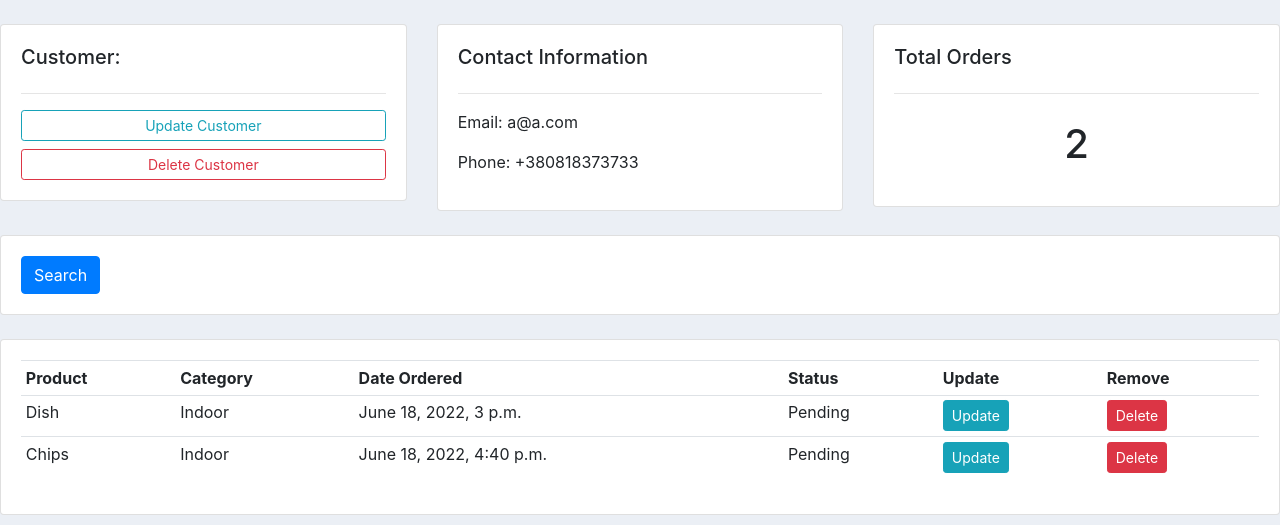
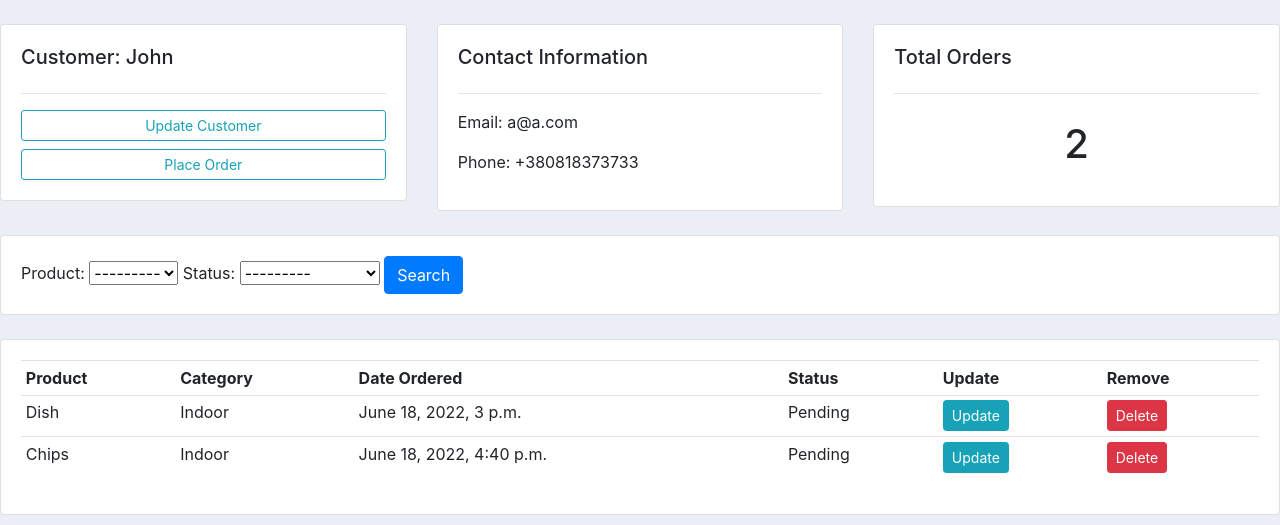
Before and after one commit to Petru4o/CRM, a Django app: page /customer/1/ in a window 1280 px wide. Shown: the part 56-581 px from the top of the page. Run offline with Django 4.2, Linux system fonts and the light colour scheme; data comes from the database, SQL or seed files in the repository; both versions use the stored data as it was after the commit; some libraries are stand-ins or nearby versions.

Commit message:
Creating filter functionality for orders for each customer

```diff
--- /dev/null
+++ b/accounts/filter.py
@@ -0,0 +1,12 @@
+import django_filters
+
+
+from .models import *
+
+
+class OrderFilter(django_filters.FilterSet):
+
+    class Meta:
+        model = Order
+        fields = '__all__'
+        exclude = ['customer', 'date_created']
--- a/accounts/urls.py
+++ b/accounts/urls.py
@@ -6,7 +6,7 @@ urlpatterns = [
     path('products/', views.products, name='products'),
     path('customer/<str:pk_test>/', views.customer, name='customer'),
 
-    path('create_order/', views.createOrder, name='create_order'),
+    path('create_order/<str:pk>', views.createOrder, name='create_order'),
     path('update_order/<str:pk>/', views.updateUpdate, name='update_order'),
     path('delete_order/<str:pk>/', views.deleteOrder, name='delete_order'),
 ]
--- a/accounts/views.py
+++ b/accounts/views.py
@@ -1,7 +1,9 @@
 from django.shortcuts import render, redirect
+from django.forms import inlineformset_factory
 
 from .models import Product, Customer, Order
 from .forms import OrderForm
+from .filter import OrderFilter
 
 
 def home(request):
@@ -32,22 +34,35 @@ def products(request):
 
 def customer(request, pk_test):
     customer = Customer.objects.get(id=pk_test)
+
     orders = customer.order_set.all()
     order_count = orders.count()
 
-    context = {'customer': customer, 'orders': orders, 'orders_count': order_count}
+    myFilter = OrderFilter(request.GET, queryset=orders)
+    orders = myFilter.qs
+
+    context = {
+        'customer': customer,
+        'orders': orders,
+        'orders_count': order_count,
+        'myFilter': myFilter
+    }
     return render(request, 'accounts/customer.html', context)
 
 
-def createOrder(request):
-    form = OrderForm()
+def createOrder(request, pk):
+    OrderFormSet = inlineformset_factory(Customer, Order, fields=('product', 'status'), extra=3)
+    customer = Customer.objects.get(id=pk)
+    # form = OrderForm(initial={'customer': customer})
+    formset = OrderFormSet(queryset=Order.objects.none(), instance=customer)
     if request.method == 'POST':
-        form = OrderForm(request.POST)
-        if form.is_valid():
-            form.save()
+        # form = OrderForm(request.POST)
+        formset = OrderFormSet(request.POST, instance=customer)
+        if formset.is_valid():
+            formset.save()
             return redirect('/')
 
-    context = {'form': form}
+    context = {'formset': formset}
     return render(request, 'accounts/order_form.html', context)
 
 
--- a/crml/settings.py
+++ b/crml/settings.py
@@ -28,6 +28,7 @@ INSTALLED_APPS = [
     'django.contrib.staticfiles',
 
     'accounts',
+    'django_filters',
 
 ]
 
--- a/templates/accounts/customer.html
+++ b/templates/accounts/customer.html
@@ -9,10 +9,10 @@
 <div class="row">
 	<div class="col-md">
 		<div class="card card-body">
-			<h5>Customer:</h5>
+			<h5>Customer: {{ customer.name }}</h5>
 			<hr>
 			<a class="btn btn-outline-info  btn-sm btn-block" href="">Update Customer</a>
-			<a class="btn btn-outline-danger  btn-sm btn-block" href="">Delete Customer</a>
+			<a class="btn btn-outline-info  btn-sm btn-block" href="{% url 'create_order' customer.id %}">Place Order</a>
 
 		</div>
 	</div>
@@ -41,7 +41,7 @@
 	<div class="col">
 		<div class="card card-body">
 			<form method="get">
-
+                {{ myFilter.form }}
 		    <button class="btn btn-primary" type="submit">Search</button>
 		  </form>
 		</div>
--- a/templates/accounts/dashboard.html
+++ b/templates/accounts/dashboard.html
@@ -36,7 +36,6 @@
 		<h5>LAST 5 ORDERS</h5>
 		<hr>
 		<div class="card card-body">
-			<a class="btn btn-primary  btn-sm btn-block" href="{% url 'create_order' %}">Create Order</a>
 			<table class="table table-sm">
 				<tr>
 					<th>Product</th>
--- a/templates/accounts/order_form.html
+++ b/templates/accounts/order_form.html
@@ -7,7 +7,11 @@
            <div class="card card-body">
                <form action="" method="post">
                    {% csrf_token %}
-                   {{ form.as_p }}
+                   {{ formset.management_form }}
+                   {% for form in formset %}
+                       {{ form.as_p }}
+                       <hr>
+                   {% endfor %}
                    <input type="submit" name="Submit">
                </form>
            </div>
```
Also changed, not shown: db.sqlite3.
